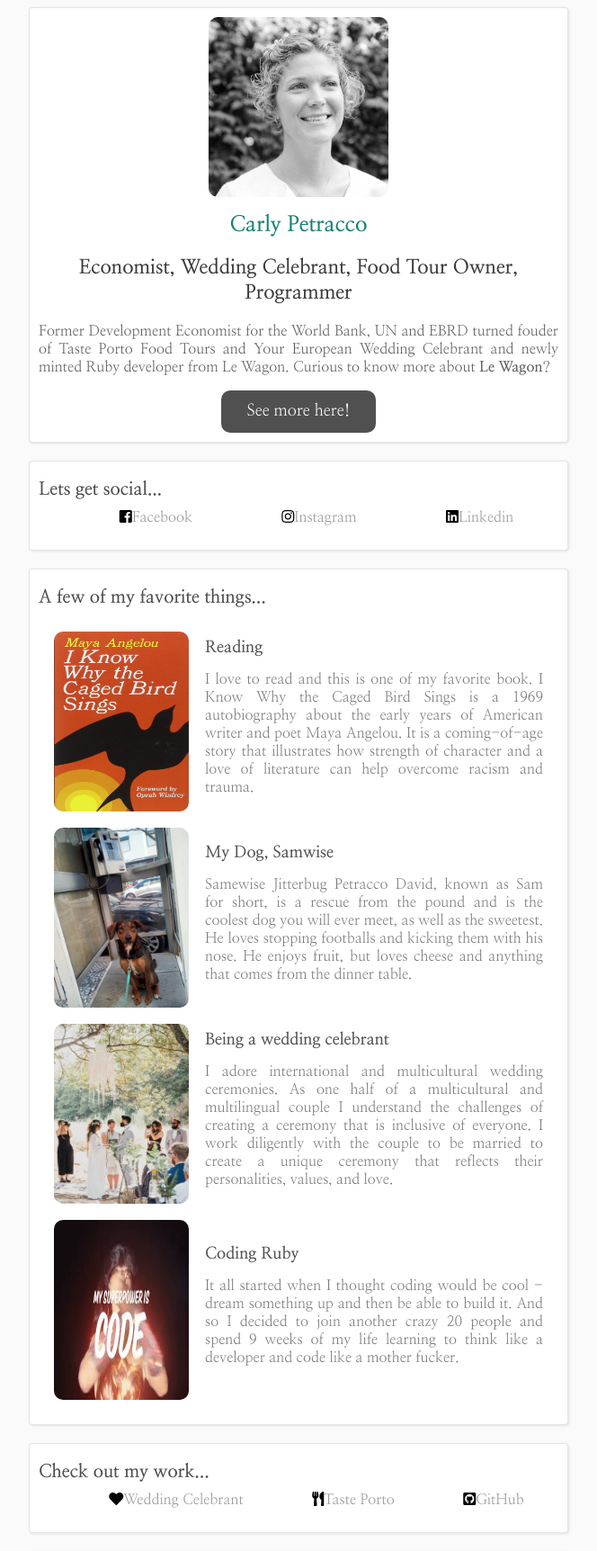
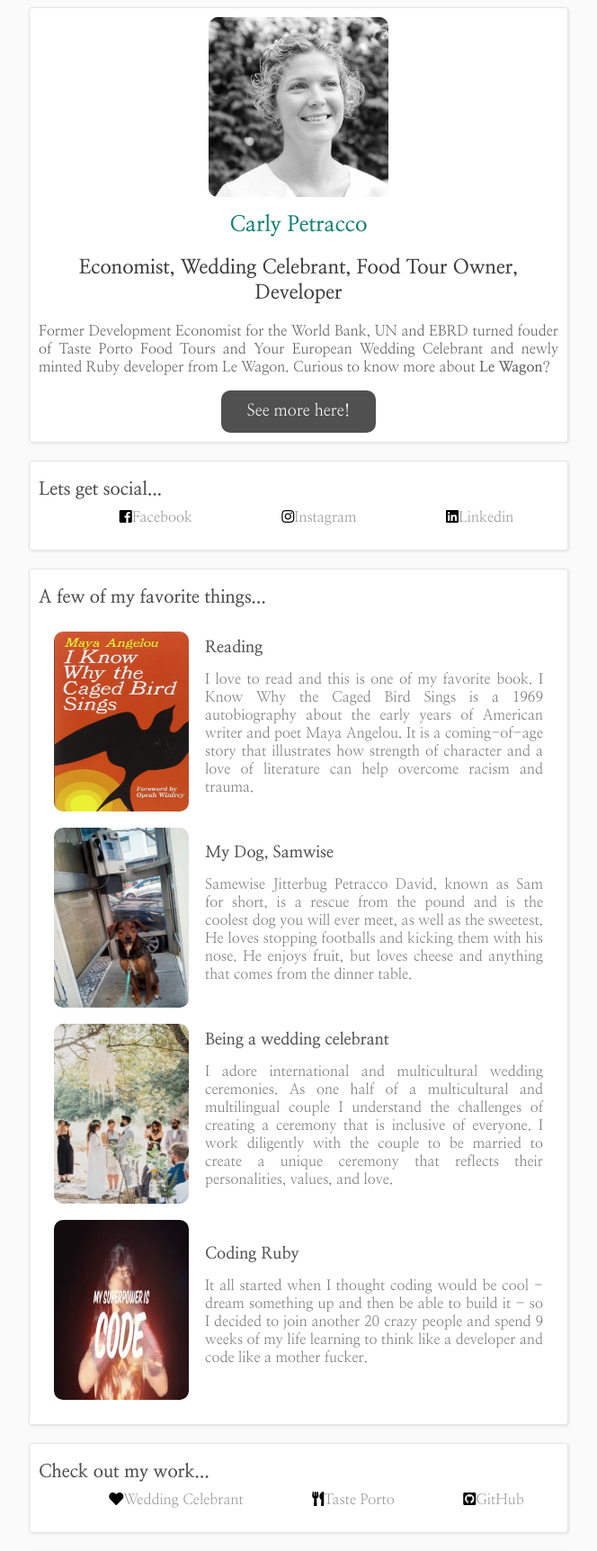
Before and after one commit to carlykp/profile, a plain HTML site: page index.html in a window 1280 px wide. Shown: the top 1724 px of the page at 90% size, without its empty margins (308-972 px from the left). Drawn offline with Linux system fonts and the light colour scheme.

Commit message:
make my profile even better

```diff
--- a/index.html
+++ b/index.html
@@ -13,7 +13,7 @@
       <div class="card">
         <img src="images/profile.jpg" id = "profile" alt="Porfile Photo of Carly">
         <h1>Carly Petracco</h1>
-        <h2>Economist, Wedding Celebrant, Food Tour Owner, Programmer</h2>
+        <h2>Economist, Wedding Celebrant, Food Tour Owner, Developer</h2>
         <p>Former Development Economist for the World Bank, UN and EBRD turned fouder of Taste Porto Food Tours and Your European Wedding Celebrant and newly minted Ruby developer from Le Wagon. Curious to know more about <strong>Le Wagon</strong>?</p>
         <button class = "button" type="button"><a href="https://www.lewagon.com">See more here!</a></button>
       </div>
@@ -45,7 +45,7 @@
             </tr>
             <tr>
               <td><img src="images/wonder_woman.jpeg" alt="Wonder Woman" class = "things"></td>
-              <td><h4>Coding Ruby</h4><p>It all started when I thought coding would be cool - dream something up and then be able to build it. And so I decided to join another crazy 20 people and spend 9 weeks of my life learning to think like a developer and code like a mother fucker.</p></td>
+              <td><h4>Coding Ruby</h4><p>It all started when I thought coding would be cool - dream something up and then be able to build it - so I decided to join another  20 crazy people and spend 9 weeks of my life learning to think like a developer and code like a mother fucker.</p></td>
             </tr>
           </tbody>
         </table>
```
